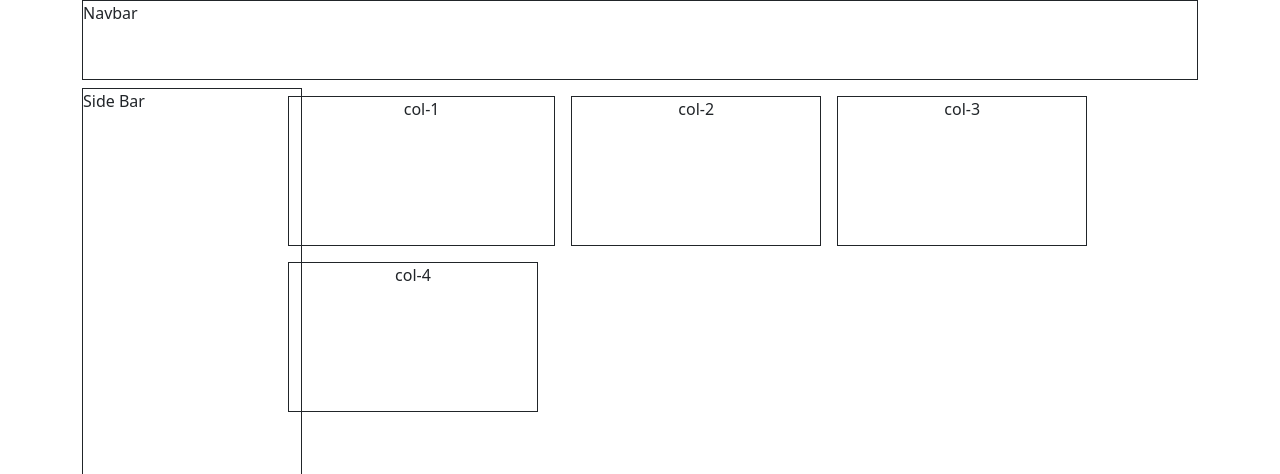
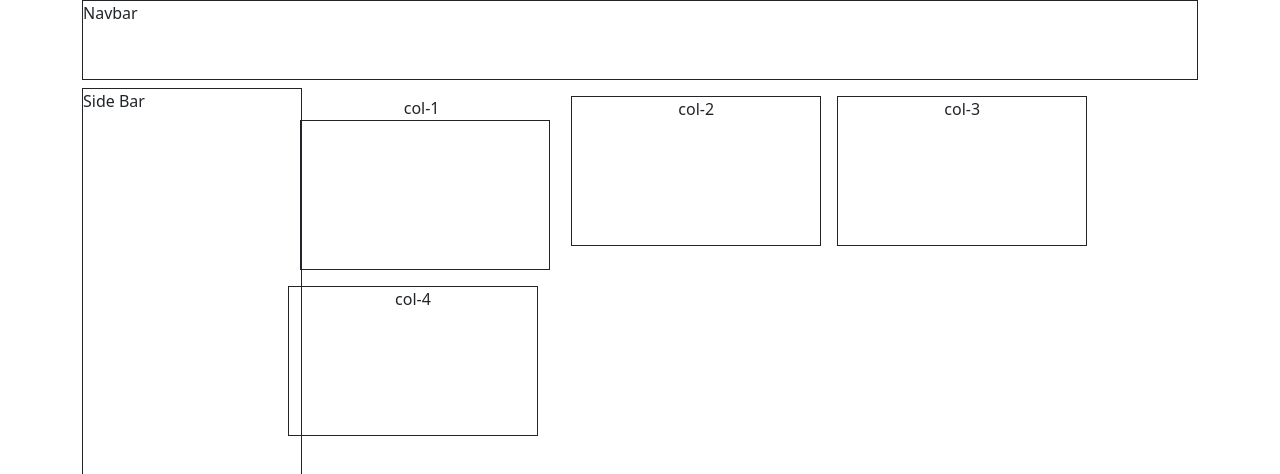
Before and after one commit to MarkRyuo/SalesInventoryManagementSystem, a React (Vite) app: page / in a window 1280 px wide. Shown: the top 474 px of the page. Built offline with nearby package versions, Linux system fonts and the light colour scheme.

Commit message:
Subject: Body

```diff
--- a/src/components/DashboardCards/MainDash.tsx
+++ b/src/components/DashboardCards/MainDash.tsx
@@ -10,7 +10,11 @@ export const MainDash = () => {
         <div>
             <div className="m-2 container-lg" style={{width: "1069px",  height: "80vh",}}>
                 <div className="row text-center">
-                    <div className="col-12 col-lg-3 m-2" style={{border: "1px solid"}}>col-1</div>
+                    <div className="col-12 col-lg-3 m-2">col-1
+                        <div style={{height: "150px", width:"250px", border: "1px solid"}}>
+
+                        </div>
+                    </div>
                     <div className="col-12 col-lg-3 m-2" style={{height: "150px", width:"250px", border: "1px solid"}}>col-2</div>
                     <div className="col-12 col-lg-3 m-2" style={{height: "150px", width:"250px", border: "1px solid"}}>col-3</div>
                     <div className="col-12 col-lg-3 m-2" style={{height: "150px", width:"250px", border: "1px solid"}}>col-4</div>
```
